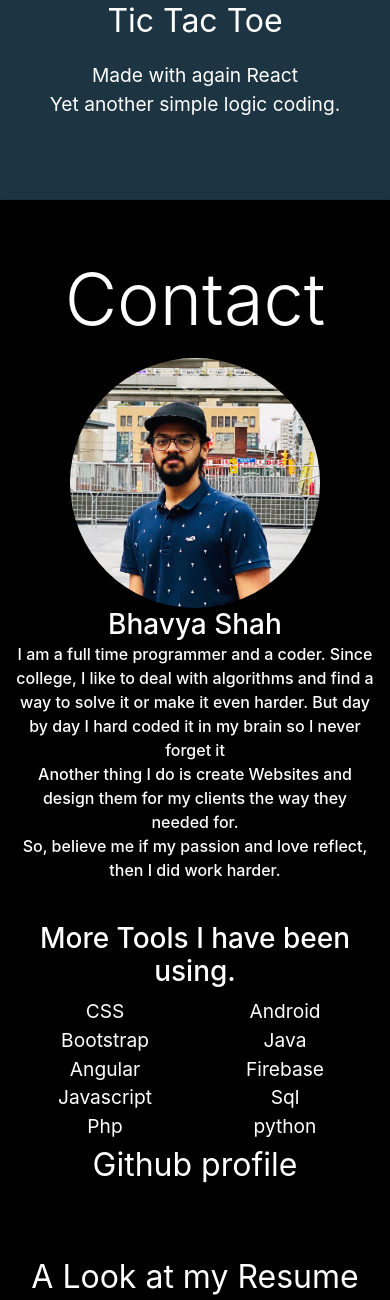
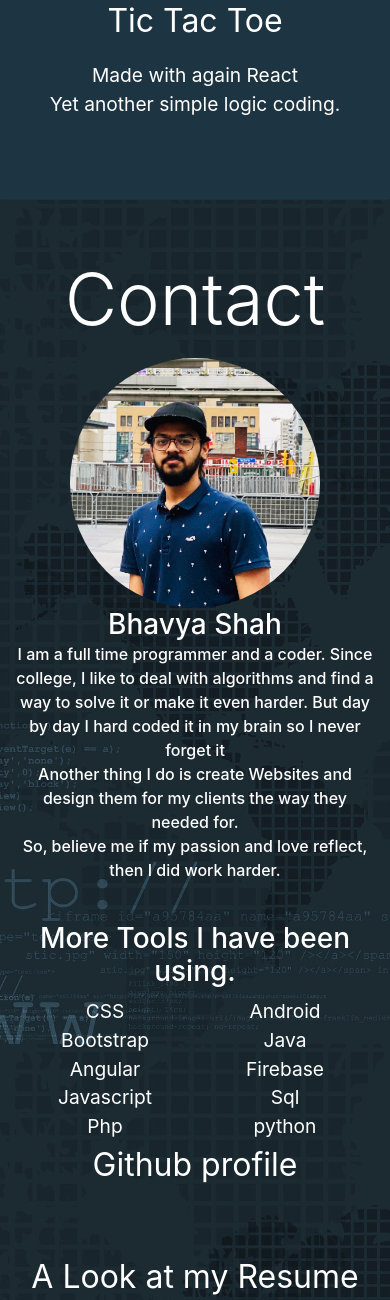
Before and after one commit to 13bhavya/duplicate-safe, a PHP site: page /index.html in a window 390 px wide. Shown: the part 4868-6168 px from the top of the page. Run offline with PHP 8.4, Linux system fonts and the light colour scheme; some libraries are stand-ins or nearby versions; some web fonts are replaced.

Commit message:
contact-background

```diff
--- a/style.css
+++ b/style.css
@@ -699,7 +699,7 @@ ul {
         font-size: 1.2rem;
     }
 
-    .contact-page {
+    /* .contact-page {
         position: relative;
         min-height: 100vh;
         min-width: 100vw;
@@ -709,7 +709,7 @@ ul {
         background-repeat: no-repeat;
         background-size: contain ;
         background-image: url('/images/map-fade-image.jpg');
-    }
+    } */
 
     .social-links {
         position: absolute;
```
